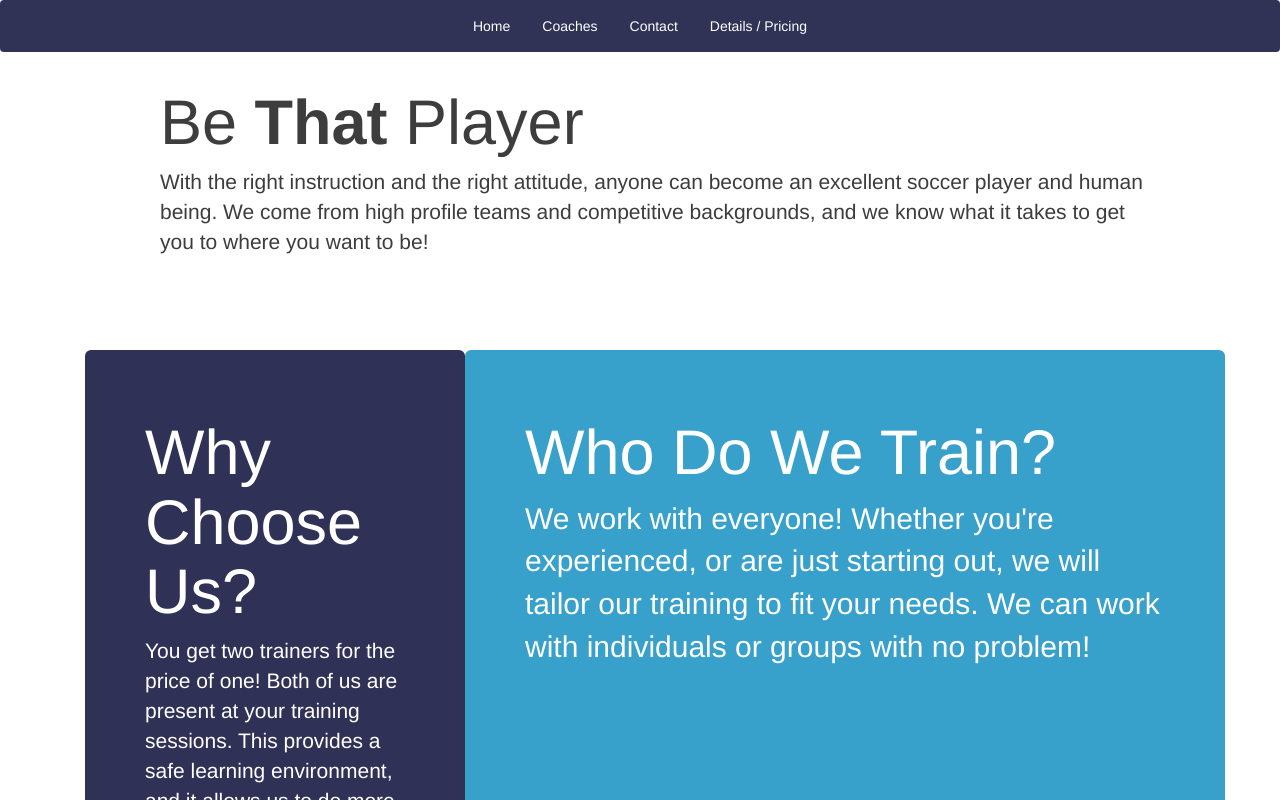
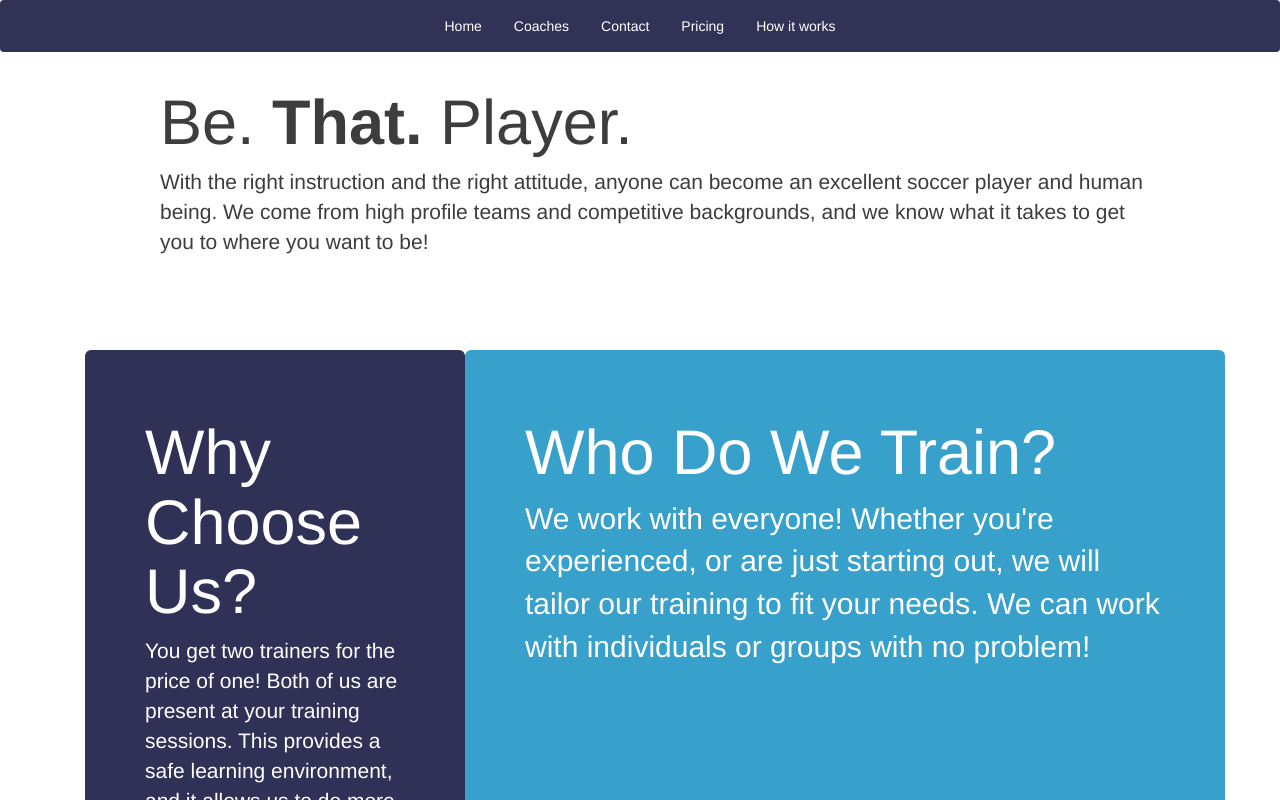
Before and after one commit to LeviWright17/PersonalTraining, an Angular app: page /#/about-us in a window 1280 px wide. Shown: the top 800 px of the page. Built offline with nearby package versions, Linux system fonts and the light colour scheme.

Commit message:
Trying to add new page

```diff
--- a/src/app/about-us/about-us.component.html
+++ b/src/app/about-us/about-us.component.html
@@ -1,6 +1,6 @@
 <div class="container">
   <div class="jumbotron white-jumbo">
-    <h1>Be <strong>That</strong> Player </h1>
+    <h1>Be. <strong>That.</strong> Player. </h1>
     <p>With the right instruction and the right attitude, anyone can become an excellent soccer player and human being.
       We come from high profile teams and competitive backgrounds, and we know what it takes to get you to
       where you want to be!
--- a/src/app/app.component.html
+++ b/src/app/app.component.html
@@ -10,8 +10,11 @@
         <a class='nav-link nav-pill-text-color' [routerLink]="['/contact']">Contact</a>
       </li>
       <li class="nav-item">
-        <a class='nav-link nav-pill-text-color' [routerLink]="['/pricing']">Details / Pricing</a>
+        <a class='nav-link nav-pill-text-color' [routerLink]="['/pricing']">Pricing</a>
       </li>
+      <li class="nav-item">
+          <a class='nav-link nav-pill-text-color' [routerLink]="['/something']">How it works</a>
+        </li>
   </ul>
 </nav>
 <div class='container'>
--- a/src/app/app.component.ts
+++ b/src/app/app.component.ts
@@ -1,6 +1,4 @@
 import { Component } from '@angular/core';
-import { Http } from '@angular/http';
-import { Router } from '@angular/router';
 
 @Component({
   selector: 'app-root',
--- a/src/app/app.module.ts
+++ b/src/app/app.module.ts
@@ -11,6 +11,7 @@ import { PricingComponent } from './pricing/pricing.component';
 import { TrainersComponent } from './trainers/trainers.component';
 import { ResumeComponent } from './trainers/resume/resume.component';
 import { NgbModule } from '@ng-bootstrap/ng-bootstrap';
+import { DescriptionComponent } from './description/description.component';
 
 @NgModule({
   declarations: [
@@ -20,6 +21,7 @@ import { NgbModule } from '@ng-bootstrap/ng-bootstrap';
     PricingComponent,
     TrainersComponent,
     ResumeComponent,
+    DescriptionComponent,
   ],
   imports: [
     BrowserModule,
@@ -32,6 +34,7 @@ import { NgbModule } from '@ng-bootstrap/ng-bootstrap';
       { path: 'contact', component: ContactComponent },
       { path: 'pricing', component: PricingComponent },
       { path: 'resume', component: ResumeComponent },
+      { path: 'something', component: DescriptionComponent},
       { path: '', redirectTo: 'about-us', pathMatch: 'full' }
     ], { useHash: true })
   ],
@@ -47,4 +50,3 @@ export class AppModule { }
 //Get success behavior around sending a message.
 //Do some posting and show the data that is being saved from the form.
 //Add a details page to explain how everything works.
-//add a delay where there are images to load so they don't look wonky.
--- /dev/null
+++ b/src/app/description/description.component.html
@@ -0,0 +1,6 @@
+<p>
+  description works!
+</p>
+<div style="background-color: blue;">
+sdfsdfsdfsdfsdf
+</div>
--- /dev/null
+++ b/src/app/description/description.component.ts
@@ -0,0 +1,15 @@
+import { Component, OnInit } from '@angular/core';
+
+@Component({
+  selector: 'app-description',
+  templateUrl: './description.component.html',
+  styleUrls: ['./description.component.css']
+})
+export class DescriptionComponent implements OnInit {
+
+  constructor() { }
+
+  ngOnInit() {
+  }
+
+}
--- a/src/app/trainers/resume/resume.component.ts
+++ b/src/app/trainers/resume/resume.component.ts
@@ -11,7 +11,7 @@ export class ResumeComponent implements OnInit {
   private leviResume : string = 'levi';
   public resumeContentToDisplay: string;
   public leviResumeContent: string = `
-  <div class="jumbotron resume-jumbo">
+  <div class="jumbotron" style="background-color: white;">
   <div class="container">
     <h2>Levi Wright</h2>
     <ul>
```
Also changed, not shown: src/app/description/description.component.css (added), 1 other file (tests, documents, lock files or other folders).
